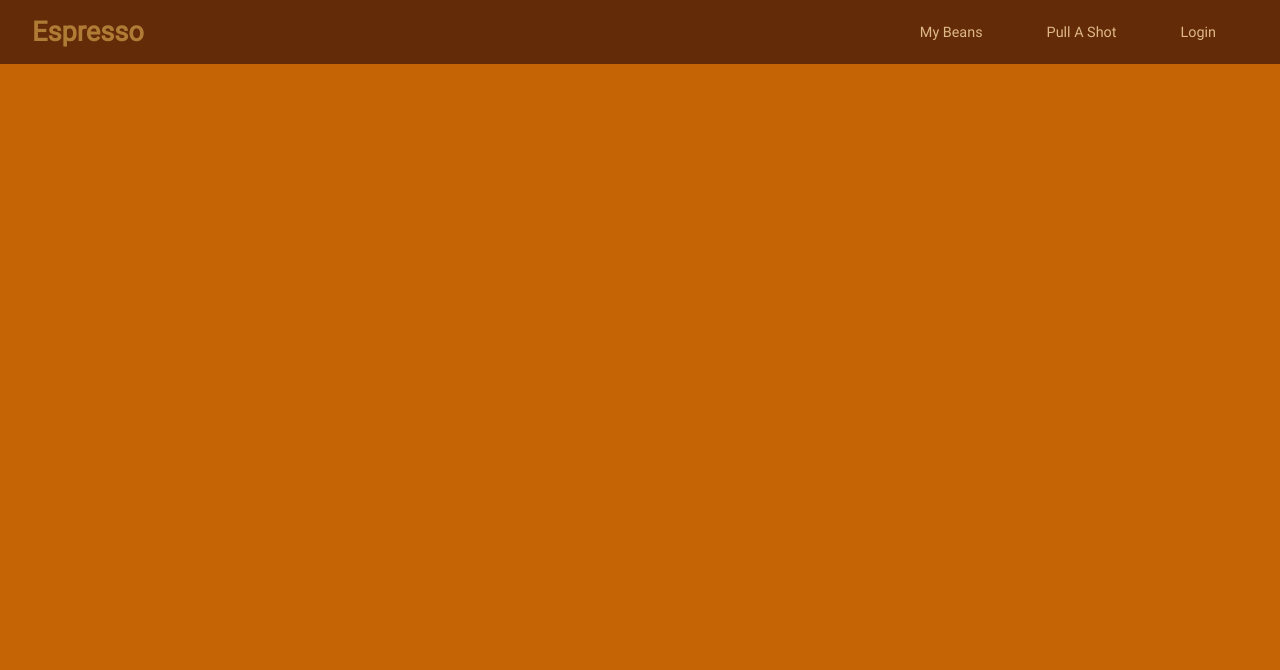
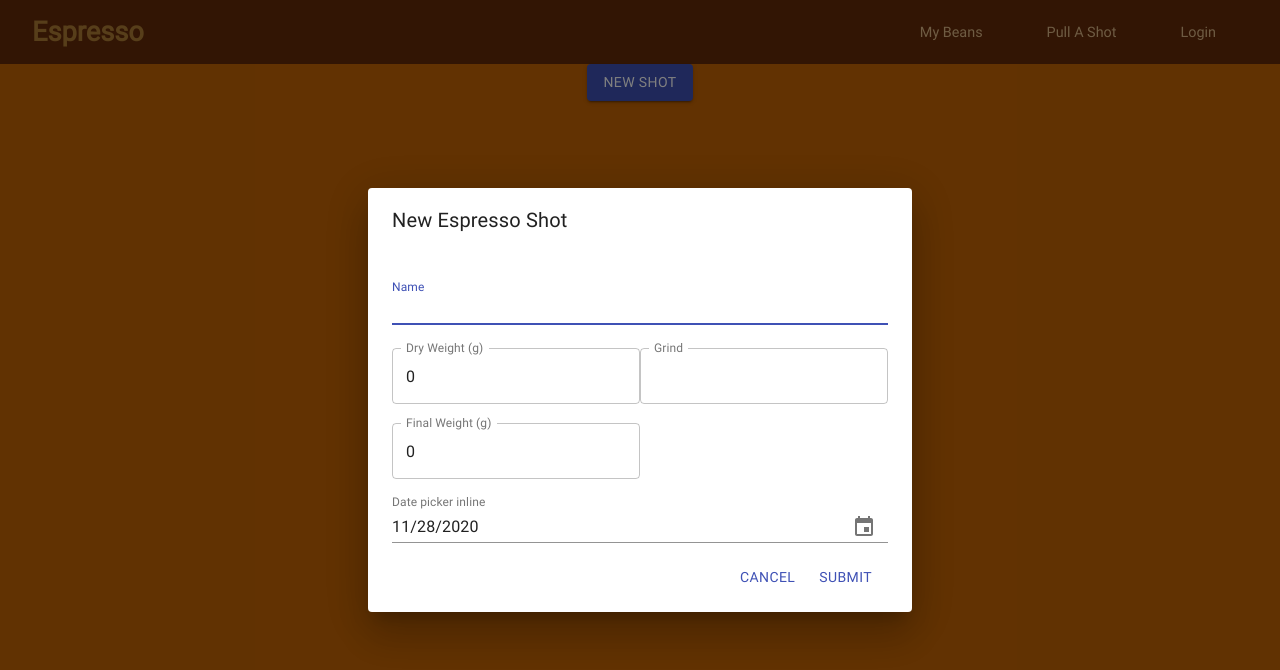
Before and after one commit to samueljmillward/espresso, a React (Create React App) app: page /brew in a window 1280 px wide. Shown: the top 670 px of the page. Built offline with nearby package versions, Linux system fonts and the light colour scheme.

Commit message:
NewShot form

```diff
--- a/src/elements/Buttons.js
+++ b/src/elements/HomeButtons.js
@@ -23,12 +23,15 @@ const buttons = [
 const useStyles = makeStyles((theme) => ({
   root: {
     display: 'flex',
+    [theme.breakpoints.down('xs')]: {
+      display: 'block',
+    },
     flexDirection: 'column',
     alignItems: 'center',
     justifyContent: 'center',
     minWidth: 300,
     width: '100%',
-    height: '100vh',
+    height: '90vh',
   },
   image: {
     position: 'relative',
@@ -98,7 +101,7 @@ const useStyles = makeStyles((theme) => ({
   },
 }));
 
-export default function ButtonBases() {
+export default function HomeButtons() {
   const classes = useStyles();
 
   return (
--- /dev/null
+++ b/src/elements/NewShot.js
@@ -0,0 +1,182 @@
+import React from 'react';
+import Button from '@material-ui/core/Button';
+import TextField from '@material-ui/core/TextField';
+import Dialog from '@material-ui/core/Dialog';
+import DialogActions from '@material-ui/core/DialogActions';
+import DialogContent from '@material-ui/core/DialogContent';
+// import DialogContentText from '@material-ui/core/DialogContentText';
+import DialogTitle from '@material-ui/core/DialogTitle';
+import Grid from '@material-ui/core/Grid';
+import DateFnsUtils from '@date-io/date-fns';
+import {
+  MuiPickersUtilsProvider,
+  KeyboardDatePicker,
+} from '@material-ui/pickers';
+import { useForm, Controller } from 'react-hook-form';
+
+import { makeStyles } from '@material-ui/core/styles';
+
+const useStyles = makeStyles((theme) => ({
+  padding: {
+    paddingBottom: '1.2rem',
+  },
+  weightPickers: {
+    display: 'flex',
+  },
+  addButton: {
+    display: 'flex',
+    justifyContent: 'center',
+    alignItems: 'center',
+  },
+}));
+
+export default function NewShot() {
+  const classes = useStyles();
+
+  const [open, setOpen] = React.useState(true);
+
+  const { register, handleSubmit, control } = useForm();
+
+  const onSubmit = (data) => {
+    handleClose();
+    console.clear();
+    console.log({ data });
+  };
+
+  const handleClickOpen = () => {
+    setOpen(true);
+  };
+
+  const handleClose = () => {
+    setOpen(false);
+  };
+
+  const [selectedDate, setSelectedDate] = React.useState(
+    new Date('2020-11-22T21:11:54')
+  );
+
+  const [values, setValues] = React.useState({
+    weight: '',
+  });
+
+  const handleDateChange = (date) => {
+    setSelectedDate(date);
+  };
+
+  const handleChange = (prop) => (event) => {
+    setValues({ ...values, [prop]: event.target.value });
+  };
+
+  return (
+    <div className={classes.addButton}>
+      <Button variant="contained" color="primary" onClick={handleClickOpen}>
+        New Shot
+      </Button>
+      <Dialog
+        open={open}
+        onClose={handleClose}
+        aria-labelledby="form-dialog-title"
+      >
+        <DialogTitle id="form-dialog-title">New Espresso Shot</DialogTitle>
+        <form onSubmit={handleSubmit(onSubmit)}>
+          <DialogContent>
+            {/* <DialogContentText>
+            To subscribe to this website, please enter your email address here.
+            We will send updates occasionally.
+          </DialogContentText> */}
+            <TextField
+              className={classes.padding}
+              autoFocus
+              margin="dense"
+              inputRef={register}
+              name="name"
+              id="name"
+              label="Name"
+              type="text"
+              fullWidth
+            />
+            <div className={classes.weightPickers}>
+              <div className={classes.padding}>
+                <TextField
+                  id="outlined-adornment-weight"
+                  onChange={handleChange('weight')}
+                  name="weight"
+                  control={control}
+                  defaultValue="0"
+                  aria-describedby="outlined-weight-helper-text"
+                  inputProps={{
+                    'aria-label': 'weight',
+                  }}
+                  label="Dry Weight (g)"
+                  type="number"
+                  InputLabelProps={{
+                    shrink: true,
+                  }}
+                  variant="outlined"
+                />
+              </div>
+              <TextField
+                id="standard-number"
+                label="Grind"
+                type="number"
+                variant="outlined"
+                InputLabelProps={{
+                  shrink: true,
+                }}
+              />
+            </div>
+            <div className={classes.finalWeight}>
+              <TextField
+                id="outlined-adornment-weight"
+                onChange={handleChange('weight')}
+                name="weight"
+                control={control}
+                defaultValue="0"
+                aria-describedby="outlined-weight-helper-text"
+                inputProps={{
+                  'aria-label': 'weight',
+                }}
+                label="Final Weight (g)"
+                type="number"
+                InputLabelProps={{
+                  shrink: true,
+                }}
+                variant="outlined"
+              />
+            </div>
+            <MuiPickersUtilsProvider utils={DateFnsUtils}>
+              <Grid container justify="space-around">
+                <Controller
+                  as={<KeyboardDatePicker />}
+                  disableToolbar
+                  variant="inline"
+                  format="MM/dd/yyyy"
+                  margin="normal"
+                  name="roastDate"
+                  control={control}
+                  defaultValue="2020-11-28"
+                  id="date-picker-inline"
+                  label="Date picker inline"
+                  value={selectedDate}
+                  onChange={handleDateChange}
+                  fullWidth
+                  KeyboardButtonProps={{
+                    'aria-label': 'change date',
+                  }}
+                />
+              </Grid>
+            </MuiPickersUtilsProvider>
+            <DialogActions>
+              <Button onClick={handleClose} color="primary">
+                Cancel
+              </Button>
+              <Button type="submit" color="primary">
+                Submit
+              </Button>
+            </DialogActions>
+          </DialogContent>
+        </form>
+      </Dialog>
+    </div>
+  );
+}
--- a/src/pages/brew.js
+++ b/src/pages/brew.js
@@ -1,11 +1,13 @@
 import React from 'react';
 
 import Navbar from '../elements/Navbar';
+import NewShot from '../elements/NewShot';
 
 const Brew = () => {
   return (
     <>
       <Navbar />
+      <NewShot />
     </>
   );
 };
--- a/src/pages/home.js
+++ b/src/pages/home.js
@@ -1,13 +1,13 @@
 import React from 'react';
 
 import Navbar from '../elements/Navbar';
-import Buttons from '../elements/Buttons';
+import HomeButtons from '../elements/HomeButtons';
 
 const Home = () => {
   return (
     <>
       <Navbar />
-      <Buttons />
+      <HomeButtons />
     </>
   );
 };
```
